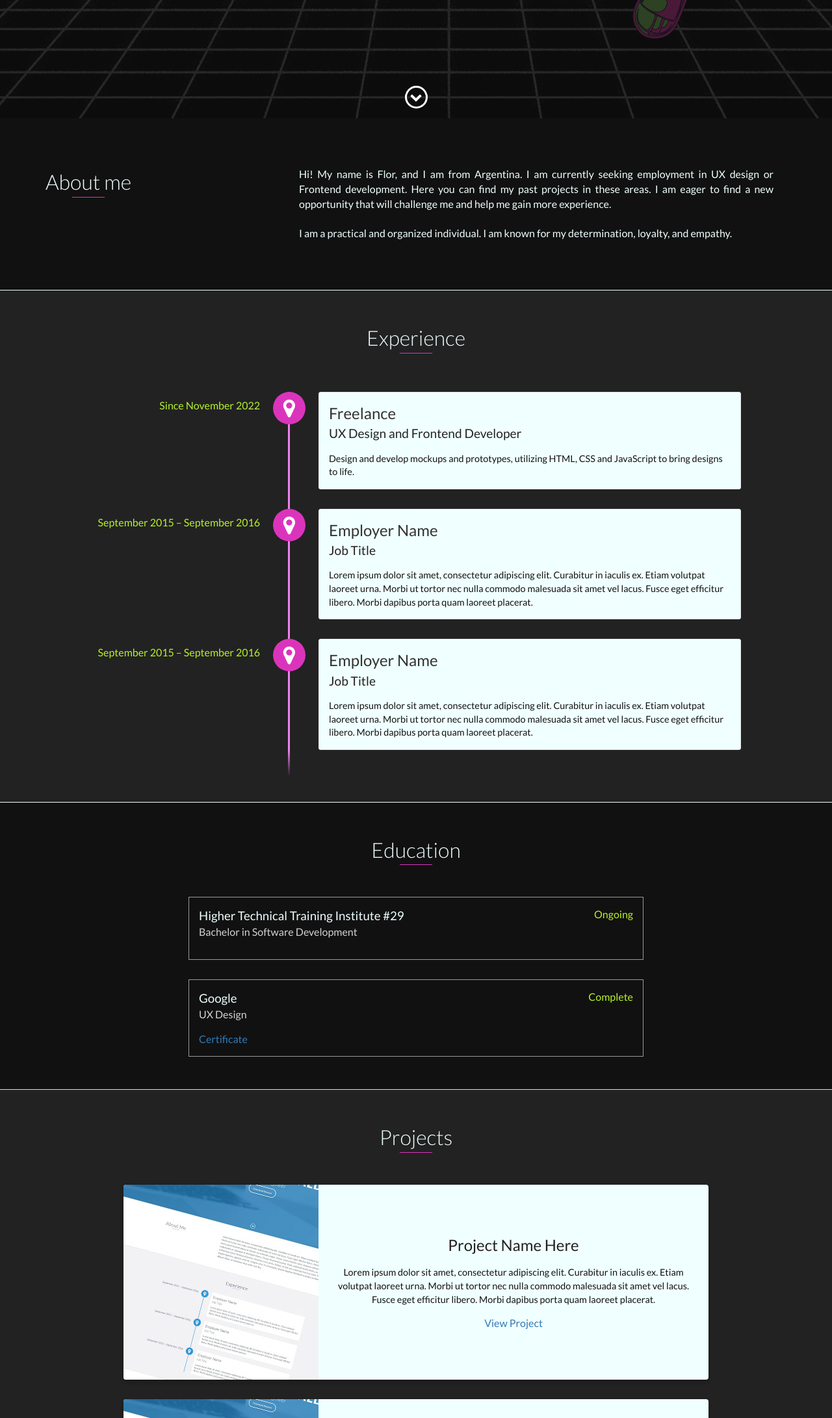
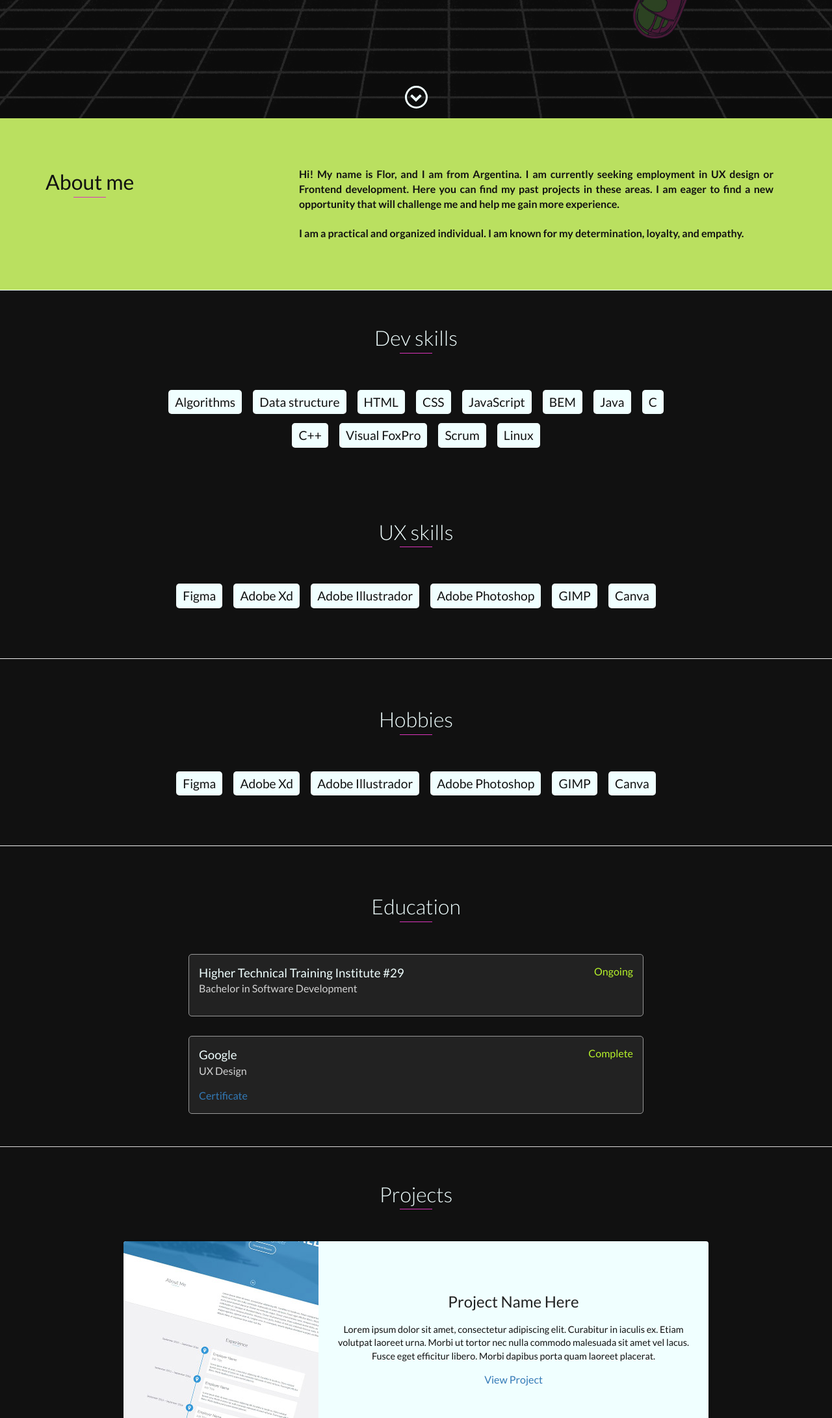
Before and after one commit to jorratmf/Portfolio, a website: page index.html in a window 1280 px wide. Shown: the part 618-2800 px from the top of the page at 65% size. Drawn offline with nearby package versions, Linux system fonts and the light colour scheme.

Commit message:
Add files via upload

```diff
--- a/css/styles.css
+++ b/css/styles.css
@@ -1,4 +1,4 @@
-/*!
+/*
     Title: Dev Portfolio Template
     Version: 1.2.2
     Last Change: 03/25/2020
@@ -116,7 +116,7 @@ header.sticky {
   z-index: 20;
   padding: 0 7px;
   border-radius: 4px;
-  background: #fff;
+  background: azure;
 }
 #mobile-menu-close {
   display: none;
@@ -127,7 +127,7 @@ header.sticky {
   padding-right: 15px;
   padding-top: 10px;
   cursor: pointer;
-  color: #fff;
+  color: azure;
 }
 #mobile-menu-close span {
   font-size: 0.5em;
@@ -222,7 +222,7 @@ footer {
   background: #db34bc;
 }
 .background-alt {
-  background: #f2f2f5;
+  background: azure;
 }
 #lead {
   position: relative;
@@ -247,7 +247,7 @@ footer {
   margin: 0;
 }
 #lead-content h1 {
-  color: #fff;
+  color: azure;
   font-weight: 900;
   font-size: 5em;
   text-transform: uppercase;
@@ -280,7 +280,7 @@ footer {
   text-align: center;
   z-index: 10;
   bottom: 15px;
-  color: #fff;
+  color: azure;
 }
 #lead-down span {
   cursor: pointer;
@@ -289,7 +289,7 @@ footer {
   width: 35px;
   height: 35px;
   border-radius: 50%;
-  border: 3px solid #fff;
+  border: 3px solid azure;
   text-align: center;
 }
 #lead-down i {
@@ -332,18 +332,21 @@ footer {
   text-align: justify;
 }
 #about {
+  background-color:  rgb(186, 224, 96);
   padding: 75px 15px;
   border-bottom: 1px solid azure;
 }
 #about h2 {
-  color: azure;
+  color: #111111;
+  font-weight: 400;
 }
 #about p {
-  color: azure;
+  color: #111111;
+  font-weight: 600;
   margin: 0;
 }
 #experience {
-  background: #222222;
+  background: #111111;
   padding: 50px 15px;
   text-align: center;
   border-bottom: 1px solid azure;
@@ -435,6 +438,7 @@ footer {
   color: rgb(182, 242, 42);
 }
 #education {
+  background-color: #111111;
   padding: 50px 15px 20px 15px;
   border-bottom: 1px solid #dcd9d9;
   text-align: center;
@@ -444,8 +448,10 @@ footer {
   margin-bottom: 50px;
 }
 .education-block {
+  background-color: #222222;
   max-width: 700px;
   margin: 0 auto 30px auto;
+  border-radius: 5px;
   padding: 15px;
   border: 1px solid #999999;
   text-align: left;
@@ -476,7 +482,7 @@ footer {
   padding: 0 0 0 15px;
 }
 #projects {
-  background: #222222;
+  background: #111111;
   padding: 50px 15px;
   border-bottom: 1px solid azure;
   text-align: center;
@@ -539,6 +545,7 @@ footer {
   max-width: 800px;
 }
 #skills li {
+  border-radius: 5px;
   display: inline-block;
   margin: 7px;
   padding: 5px 10px;
@@ -550,7 +557,7 @@ footer {
 }
 #contact {
   padding: 50px 15px;
-  background: #222222;
+  background: #111111;
   text-align: center;
 }
 #contact h2 {
@@ -748,6 +755,7 @@ footer {
     top: auto;
     transform: none;
   }
+
   footer {
     text-align: center;
   }
--- a/index.html
+++ b/index.html
@@ -3,7 +3,7 @@
   <head>
     <meta charset="UTF-8">
     <meta name="viewport" content="width=device-width, initial-scale=1.0">
-    <meta name="portfolio" content="Portfolio de Jorrat Maria Florencia">
+    <meta name="Portfolio" content="Portfolio de Jorrat Maria Florencia">
     <title>Jorrat Maria Florencia</title>
     <link rel="shortcut icon" href="favicon.ico" type="image/x-icon" />
     <link rel="icon" href="favicon.ico" type="image/x-icon" />
@@ -14,20 +14,24 @@
     <meta name="viewport" content="width=device-width, initial-scale=1.0">
   </head>
     <body>
-    <header>
       <div id="mobile-menu-open" class="shadow-large">
         <i class="fa fa-bars" aria-hidden="true"></i>
       </div>
       <!-- End #mobile-menu-toggle -->
+
+      <header>
         <div id="mobile-menu-close">
           <span>Close</span> <i class="fa fa-times" aria-hidden="true"></i>
         </div>
         <ul id="menu" class="shadow">
           <li>
-          <a href="#about">About</a>
+            <a href="#about">About me</a>
           </li>
           <li>
-          <a href="#experience">Experience</a>
+            <a href="#skills">Skills</a>
+          </li>
+          <li>
+            <a href="#hobbies">Hobbies</a>
           </li>
           <li>
             <a href="#education">Education</a>
@@ -36,14 +40,15 @@
             <a href="#projects">Projects</a>
           </li>
           <li>
-          <a href="#skills">Skills</a>
+            <a href="#experience">Experience</a>
           </li>
           <li>
-          <a href="#contact">Contact</a>
+            <a href="#contact"><b>maria.jorrat@alu.frt.utn.edu.ar</b></a>
           </li>
         </ul>
       </header>
           <!-- End header -->
+
     <div id="lead">
       <div id="lead-content">
         <h1>Jorrat Maria Florencia</h1>
@@ -55,6 +60,7 @@
         <a href="https://bit.ly/Resume-JorratMaria" class="btn-rounded-white" target="_blank">RESUME</a>
       </div>
       <!-- End #lead-content -->
+
       <div id="lead-overlay"></div>
       <div id="lead-down">
         <span>
@@ -62,8 +68,10 @@
         </span>
       </div>
       <!-- End #lead-down -->
+
     </div>
     <!-- End #lead -->
+
     <div id="about">
       <div class="container">
         <div class="row">
@@ -83,6 +91,126 @@
       </div>
     </div>
     <!-- End #about -->
+
+    <div id="skills">
+      <h2 class="heading">Dev skills</h2>
+      <ul>
+        <li>Algorithms</li>
+        <li>Data structure</li>
+        <li>HTML</li>
+        <li>CSS</li>
+        <li>JavaScript</li>
+        <li>BEM</li>
+        <li>Java</li>
+        <li>C</li>
+        <li>C++</li>
+        <li>Visual FoxPro</li>
+        <li>Scrum</li>
+        <li>Linux</li>
+      </ul>
+    </div>
+
+    <div id="skills">
+      <h2 class="heading">UX skills</h2>
+      <ul>
+ <li>Figma</li>
+ <li>Adobe Xd</li>
+ <li>Adobe Illustrador</li>
+ <li>Adobe Photoshop</li>
+ <li>GIMP</li>
+ <li>Canva</li>
+      </ul>
+    </div>
+    <hr>
+    <!-- End #skills -->
+
+    <div id="skills">
+      <h2 class="heading">Hobbies</h2>
+      <ul>
+ <li>Figma</li>
+ <li>Adobe Xd</li>
+ <li>Adobe Illustrador</li>
+ <li>Adobe Photoshop</li>
+ <li>GIMP</li>
+ <li>Canva</li>
+      </ul>
+    </div>
+    <hr>
+    <!-- End #Hobbies-->
+
+    <div id="education">
+      <h2 class="heading">Education</h2>
+      <div class="education-block">
+        <h3>Higher Technical Training Institute #29</h3>
+        <span class="education-date">Ongoing</span>
+        <h4>Bachelor in Software Development</h4>
+      </div>
+      <!-- End .education-block -->
+
+      <div class="education-block">
+        <h3>Google</h3>
+        <span class="education-date">Complete</span>
+        <h4>UX Design</h4>
+        <a href="https://coursera.org/share/317c0c634c121ad3e378293e43c364dd" target="_blank">Certificate</a>
+      </div>
+      <!-- End .education-block -->
+
+    </div>
+    <!-- End #education -->
+
+    <div id="projects" class="background-alt">
+      <h2 class="heading">Projects</h2>
+      <div class="container">
+        <div class="row">
+          <div class="project shadow-large">
+            <div class="project-image">
+              <img src="images/project.jpg" />
+            </div>
+            <!-- End .project-image -->
+
+            <div class="project-info">
+              <h3>Project Name Here</h3>
+              <p>
+                Lorem ipsum dolor sit amet, consectetur adipiscing elit.
+                Curabitur in iaculis ex. Etiam volutpat laoreet urna. Morbi ut
+                tortor nec nulla commodo malesuada sit amet vel lacus. Fusce
+                eget efficitur libero. Morbi dapibus porta quam laoreet
+                placerat.
+              </p>
+              <a href="">View Project</a>
+            </div>
+            <!-- End .project-info -->
+
+          </div>
+          <!-- End .project -->
+
+          <div class="project shadow-large">
+            <div class="project-image">
+              <img src="images/project.jpg" />
+            </div>
+            <!-- End .project-image -->
+
+            <div class="project-info">
+              <h3>Project Name Here</h3>
+              <p>
+                Lorem ipsum dolor sit amet, consectetur adipiscing elit.
+                Curabitur in iaculis ex. Etiam volutpat laoreet urna. Morbi ut
+                tortor nec nulla commodo malesuada sit amet vel lacus. Fusce
+                eget efficitur libero. Morbi dapibus porta quam laoreet
+                placerat.
+              </p>
+              <a href="#">View Project</a>
+            </div>
+            <!-- End .project-info -->
+
+          </div>
+          <!-- End .project -->
+
+        </div>
+      </div>
+    </div>
+    <!-- End #projects -->
+
     <div id="experience" class="background-alt">
       <h2 class="heading">Experience</h2>
       <div id="experience-timeline">
@@ -119,104 +247,6 @@
     </div>
     <!-- End #experience -->
 
-    <div id="education">
-      <h2 class="heading">Education</h2>
-      <div class="education-block">
-        <h3>Higher Technical Training Institute #29</h3>
-        <span class="education-date">Ongoing</span>
-        <h4>Bachelor in Software Development</h4>
-      </div>
-      <!-- End .education-block -->
-
-      <div class="education-block">
-        <h3>Google</h3>
-        <span class="education-date">Complete</span>
-        <h4>UX Design</h4>
-        <a href="https://coursera.org/share/317c0c634c121ad3e378293e43c364dd" target="_blank">Certificate</a>
-      </div>
-      <!-- End .education-block -->
-    </div>
-    <!-- End #education -->
-
-    <div id="projects" class="background-alt">
-      <h2 class="heading">Projects</h2>
-      <div class="container">
-        <div class="row">
-          <div class="project shadow-large">
-            <div class="project-image">
-              <img src="images/project.jpg" />
-            </div>
-            <!-- End .project-image -->
-            <div class="project-info">
-              <h3>Project Name Here</h3>
-              <p>
-                Lorem ipsum dolor sit amet, consectetur adipiscing elit.
-                Curabitur in iaculis ex. Etiam volutpat laoreet urna. Morbi ut
-                tortor nec nulla commodo malesuada sit amet vel lacus. Fusce
-                eget efficitur libero. Morbi dapibus porta quam laoreet
-                placerat.
-              </p>
-              <a href="">View Project</a>
-            </div>
-            <!-- End .project-info -->
-          </div>
-          <!-- End .project -->
-
-          <div class="project shadow-large">
-            <div class="project-image">
-              <img src="images/project.jpg" />
-            </div>
-            <!-- End .project-image -->
-            <div class="project-info">
-              <h3>Project Name Here</h3>
-              <p>
-                Lorem ipsum dolor sit amet, consectetur adipiscing elit.
-                Curabitur in iaculis ex. Etiam volutpat laoreet urna. Morbi ut
-                tortor nec nulla commodo malesuada sit amet vel lacus. Fusce
-                eget efficitur libero. Morbi dapibus porta quam laoreet
-                placerat.
-              </p>
-              <a href="#">View Project</a>
-            </div>
-            <!-- End .project-info -->
-          </div>
-          <!-- End .project -->
-        </div>
-      </div>
-    </div>
-    <!-- End #projects -->
-
-    <div id="skills">
-      <h2 class="heading">Dev skills</h2>
-      <ul>
-        <li>Algorithms</li>
-        <li>Data structure</li>
-        <li>HTML</li>
-        <li>CSS</li>
-        <li>JavaScript</li>
-        <li>BEM</li>
-        <li>Java</li>
-        <li>C</li>
-        <li>C++</li>
-        <li>Visual FoxPro</li>
-        <li>Scrum</li>
-        <li>Linux</li>
-      </ul>
-    </div>
-
-    <div id="skills">
-      <h2 class="heading">UX skills</h2>
-      <ul>
- <li>Figma</li>
- <li>Adobe Xd</li>
- <li>Adobe Illustrador</li>
- <li>Adobe Photoshop</li>
- <li>GIMP</li>
- <li>Canva</li>
-      </ul>
-    </div>
-    <!-- End #skills -->
-<hr>
     <div id="contact">
       <h2>Get in Touch</h2>
       <div id="contact-form">
@@ -241,13 +271,14 @@
         </form>
       </div>
       <!-- End #contact-form -->
+
     </div>
     <!-- End #contact -->
 
     <footer>
       <div class="container">
         <div class="row">
-          <div class="col-sm-5 copyright">
+          <div class="col-sm-5 copyright text-light">
             <p>
               Copyright &copy; <span id="current-year">2023</span> Jorrat Maria Florencia
             </p>
@@ -269,27 +300,6 @@
                   ><i class="fa fa-linkedin" aria-hidden="true"></i
                 ></a>
               </li>
-              <!--
-                   <li>
-                <a href="https://stackoverflow.com/" target="_blank"
-                  ><i class="fa fa-stack-overflow" aria-hidden="true"></i
-                ></a>
-              </li>
-              <li>
-                <a href="https://www.facebook.com/" target="_blank"
-                  ><i class="fa fa-facebook" aria-hidden="true"></i
-                ></a>
-              </li>
-              <li>
-                <a href="https://twitter.com/" target="_blank"
-                  ><i class="fa fa-twitter" aria-hidden="true"></i
-                ></a>
-              </li>
-              <li>
-                <a href="https://plus.google.com/" target="_blank"
-                  ><i class="fa fa-google-plus" aria-hidden="true"></i
-                ></a>
-              </li>-->
             </ul>
           </div>
         </div>
```
Also changed, not shown: README.md. Lines whose indentation alone changed are shown as unchanged.
